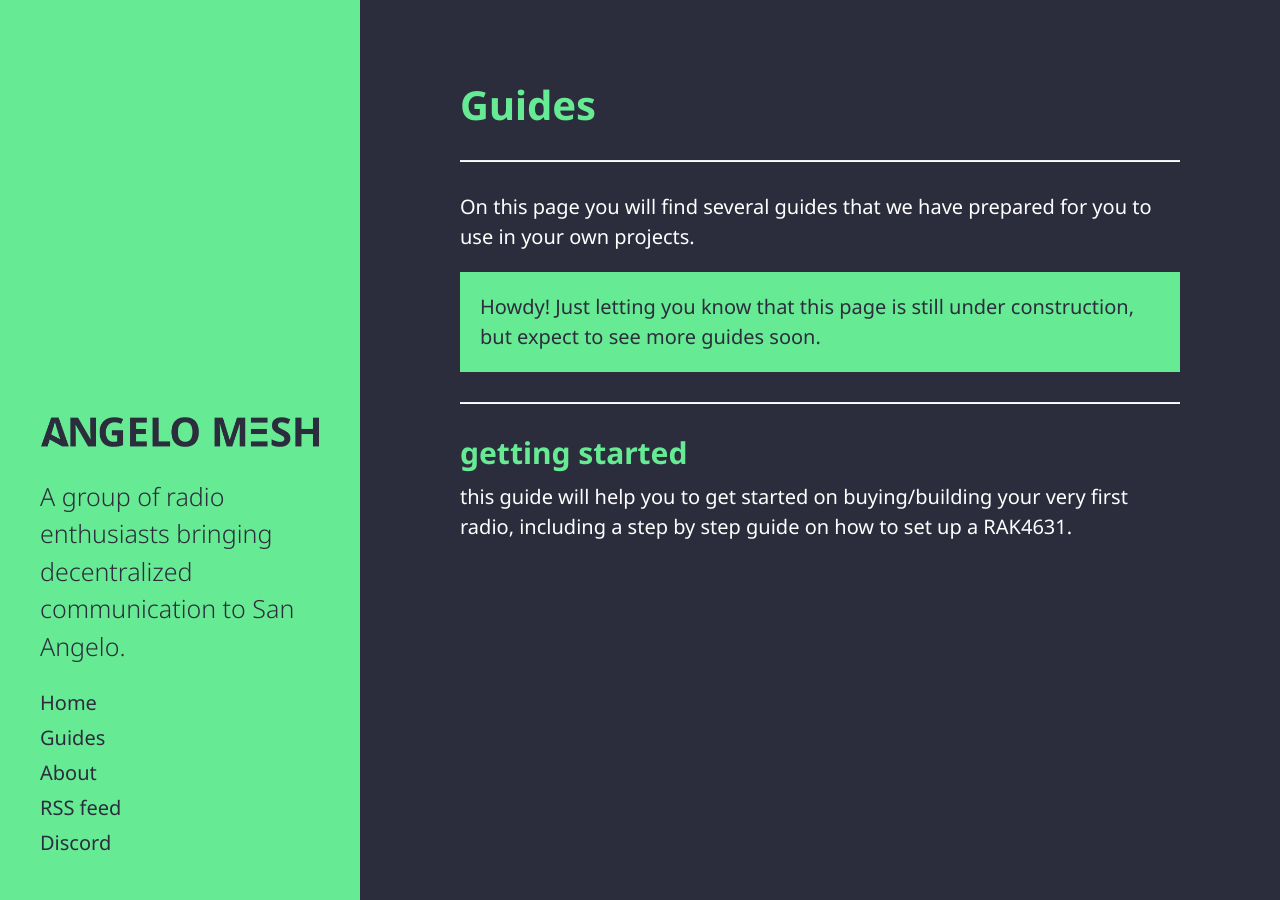
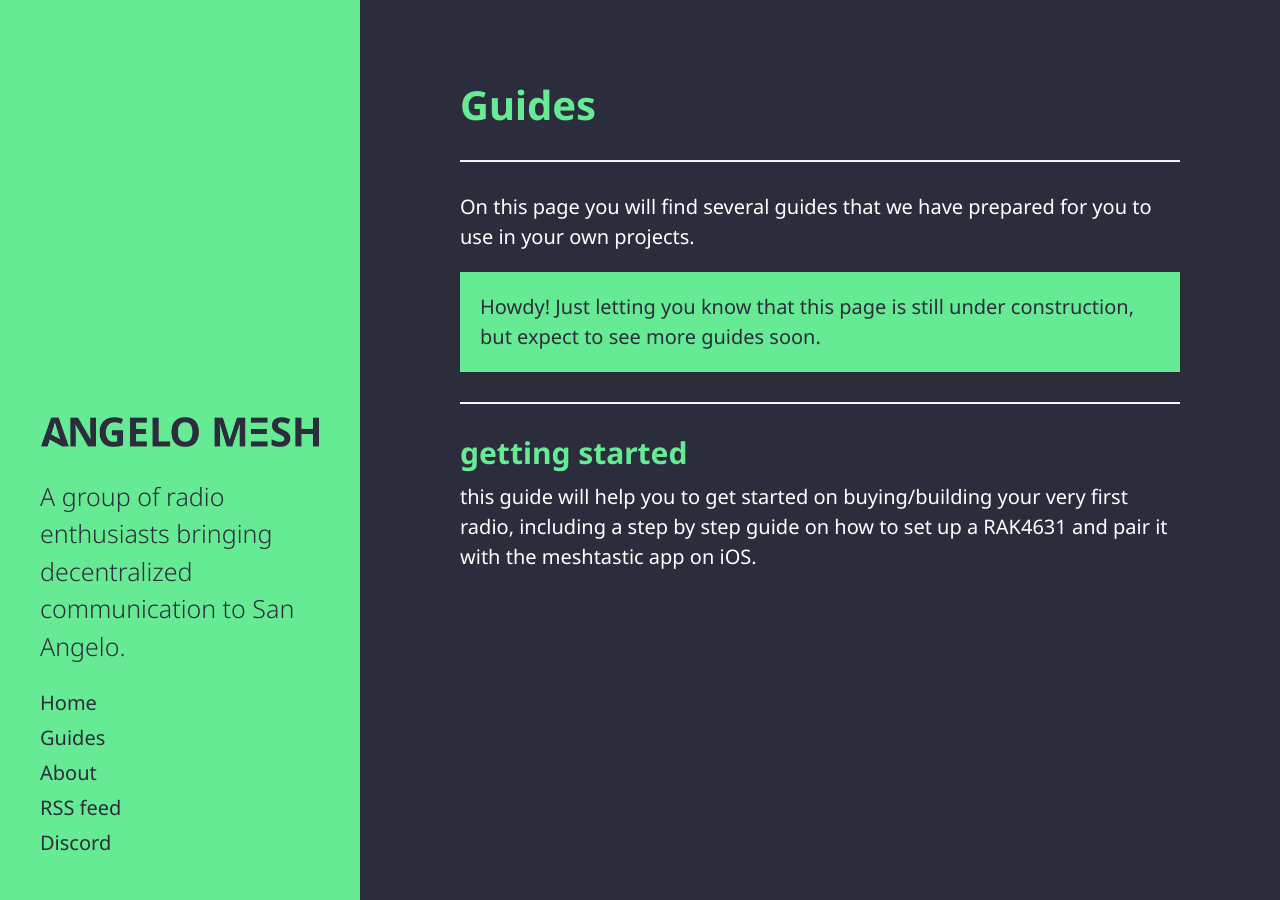
Before and after one commit to RubyMetro/angelomesh, a Jekyll site: the page built from guides.md, in a window 1280 px wide. Built offline with Jekyll 4.4.1, drawn with Linux system fonts in a browser that asks for light colours.

Commit message:
Update guides.md

```diff
--- a/guides.md
+++ b/guides.md
@@ -11,4 +11,4 @@ On this page you will find several guides that we have prepared for you to use i
 ---
 
 ## [getting started](/guides/getting-started)
-this guide will help you to get started on buying/building your very first radio, including a step by step guide on how to set up a RAK4631.
+this guide will help you to get started on buying/building your very first radio, including a step by step guide on how to set up a RAK4631 and pair it with the meshtastic app on iOS.
```
